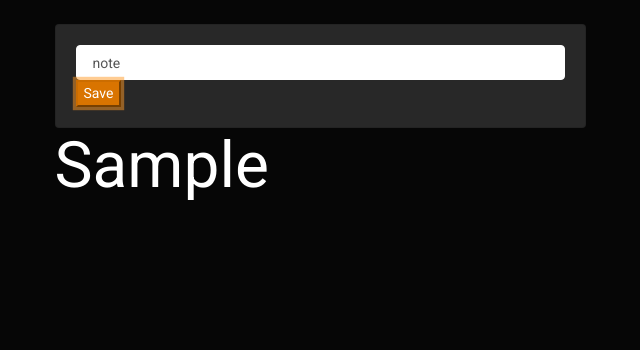
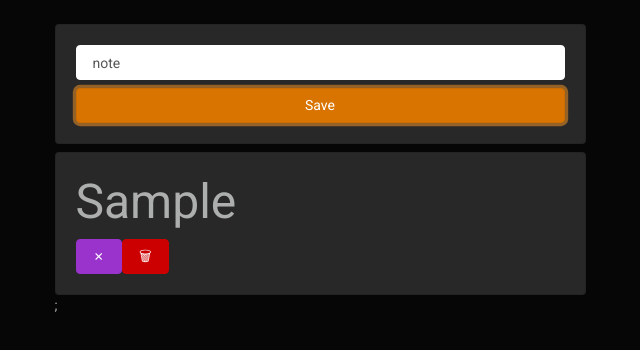
Before and after one commit to Anieto86/typescript-react-app, a React (Create React App) app: page / in a window 1280 px wide. Both pictures are taken after typing "Sample" into the empty fields and a click on the button "Save". Shown: the top 350 px of the page, without its empty margins (320-960 px from the left). Built offline with nearby package versions, Linux system fonts and the light colour scheme.

Commit message:
add remove buttom

```diff
--- a/src/App.tsx
+++ b/src/App.tsx
@@ -1,4 +1,4 @@
-import React, {  useState } from 'react';
+import React, { useState } from 'react';
 
 import './App.css';
 
@@ -18,19 +18,32 @@ function App(): JSX.Element {
   //New state for new list of taskSSSS
   const [tasks, setTasks] = useState<ITask[]>([])
 
-  // Function for submit
+  //! Function for submit
   const handleSubmit = (e: FormElement) => {
     e.preventDefault();
     addTask(newTask)
     setNewTask("");
   }
 
-  //This function takes the name of the new Task
+  //!This function takes the name of the new Task
   const addTask = (name: string) => {
     //spare operato | vas a tomar la tareas y vas a agregar la nueva tarea
-    const newTasks = [...tasks, { name: name, done: false }]
+    const newTasks = [...tasks, { name: name, done: false }];
     setTasks(newTasks);
+  }
 
+  //!Fuction para Alterar el estado el estado de true to false = si es (?)| caso contrario (:)
+  const toggleDoneTask = (index: number) => {
+    const newTasks: ITask[] = [...tasks];
+    newTasks[index].done = !newTasks[index].done;
+    setTasks(newTasks)
+  }
+
+  //!Function para eliminar tareas | SPLICE method
+  const removeTask = (index: number) => {
+    const newTasks: ITask[] = [...tasks];
+    newTasks.splice(index, 1);
+    setTasks(newTasks)
   }
 
   return (
@@ -39,19 +52,31 @@ function App(): JSX.Element {
         <div className="col-md-6 offset-md-3">
           <div className="card">
             <div className="card-body">
-              <form onSubmit={handleSubmit}>
-                <input className="form-control" type="text" name="" id="" placeholder="note"
+              <form onSubmit={handleSubmit} >
+                <input className="form-control" type="text" placeholder="note" autoFocus
+                  // autofocus | pone el cursor en el imput
                   //                                          para representar la nueva tarea al inicio esta en blanco y luego se actualiza
                   onChange={e => setNewTask(e.target.value)} value={newTask} />
-                <button className=" btn-warning" >Save </button>
+                <button className="btn btn-warning btn-block mt-2" >Save </button>
               </form>
             </div>
           </div>
-          {tasks.map((t: ITask, index: number) => {
-              return <h1 key={index}>{t.name}</h1>})}
+          {tasks.map((t: ITask, index: number) => (
+            <div className="card card-body mt-2" key={index}>
+              <h2 style={{ textDecoration: t.done ? 'line-through' : '' }}>{t.name}</h2>
+              <div className = "">
+                <button className="btn btn-info" style={{ alignItems: "center"}} onClick={() => toggleDoneTask(index)} >
+                  {t.done ? "✔" : "✗"}
+                </button>
+                <button className="btn btn-danger"  style={{ alignItems: "center"}} onClick={() => removeTask(index)}>
+                  🗑
+                 </button>
+              </div>
+            </div>
+          ))};
         </div>
       </div>
-      </div>
+    </div>
   );
 }
 
```
